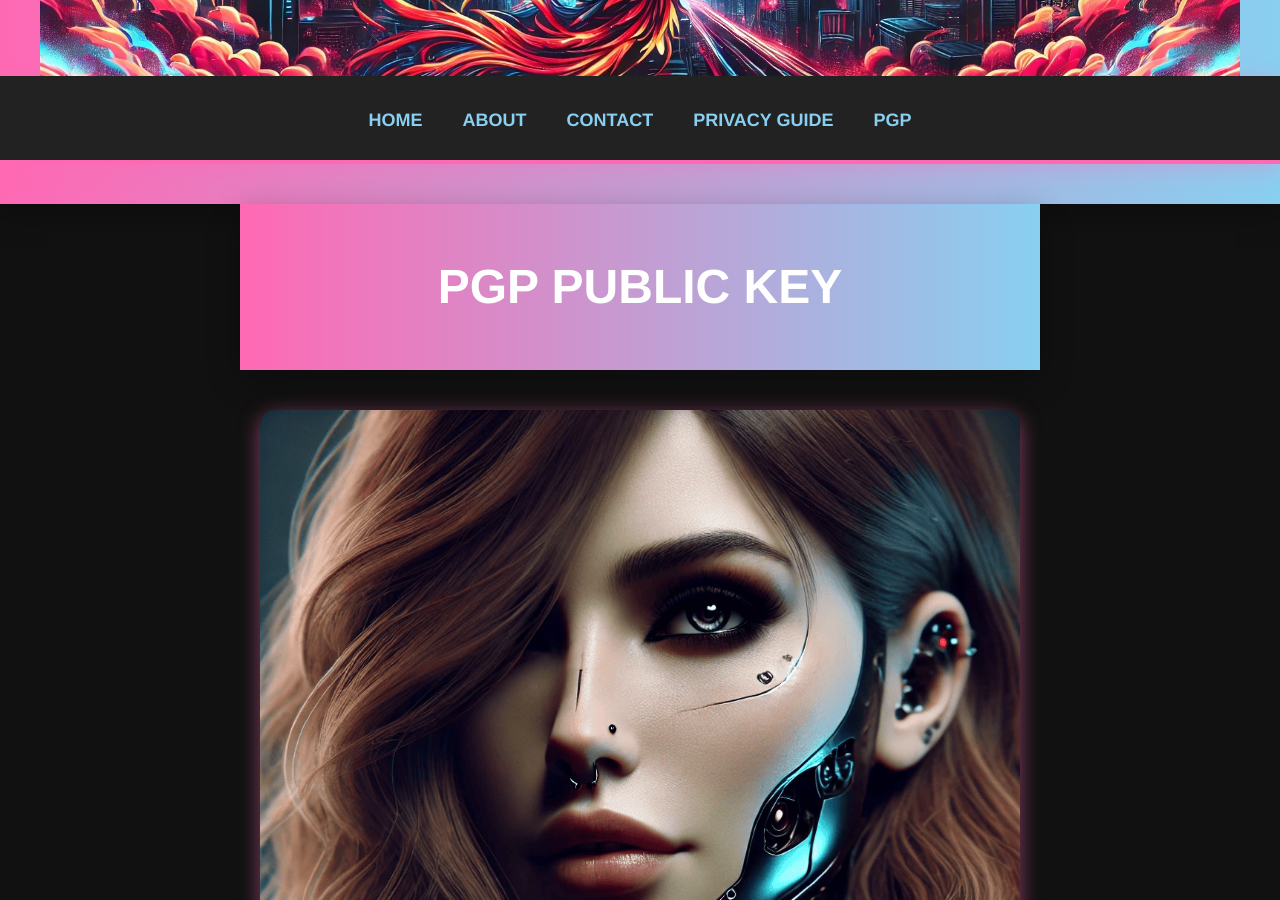
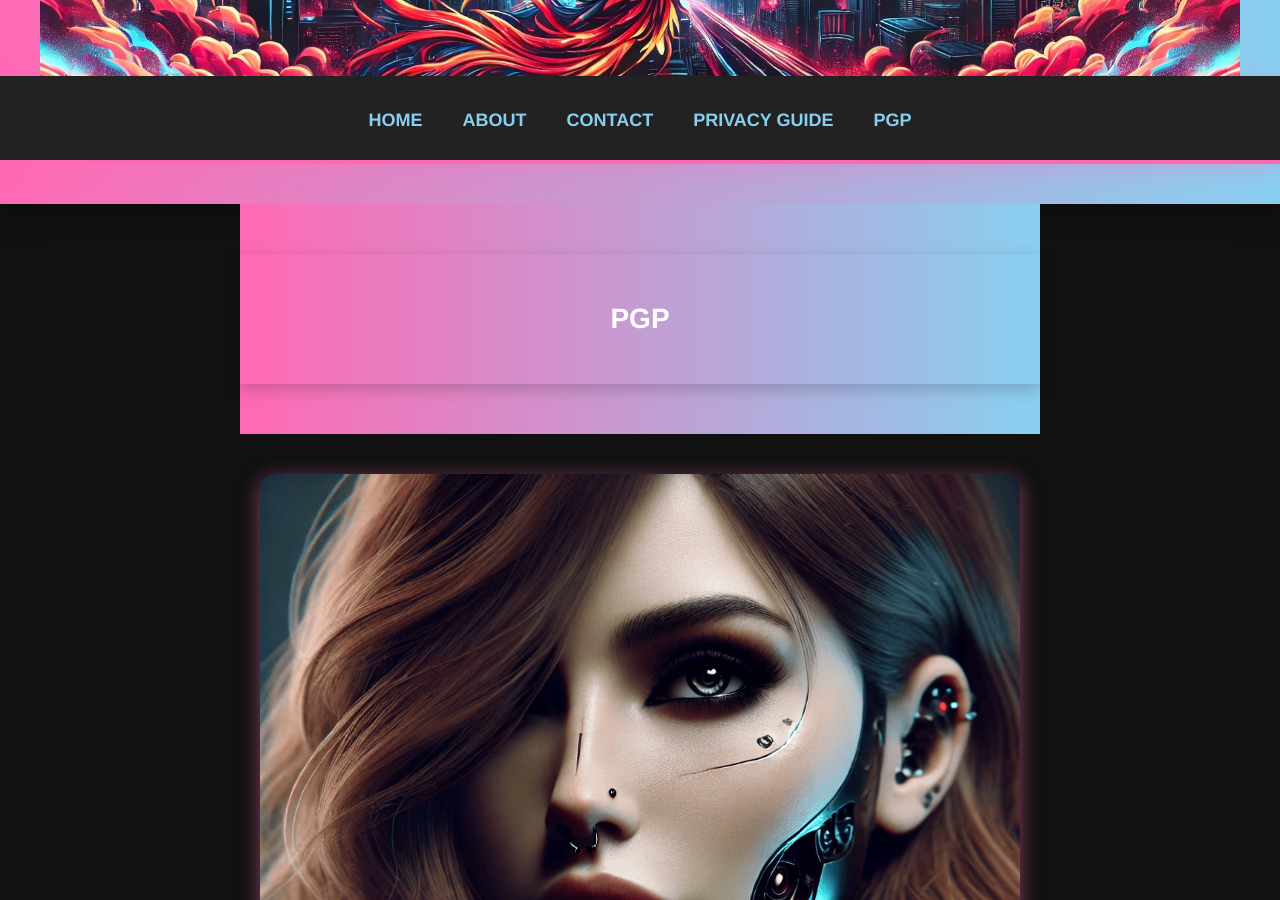
Before and after one commit to katiebucks/katiebucks.xyz, a Jekyll site: the page built from PGP.html, in a window 1280 px wide and 900 px high, scrolled down 364 px. Built offline with Jekyll 4.4.1, drawn with Linux system fonts in a browser that asks for light colours.

Commit message:
Update PGP.html

```diff
--- a/PGP.html
+++ b/PGP.html
@@ -1,11 +1,11 @@
 ---
 layout: default
-title: "PGP Public Key"
+title: "PGP"
 ---
 
-<header>
-    <h1>PGP Public Key</h1>
-</header>
+<section class="page-header">
+    <h1 class="section-title">PGP</h1>
+</section>
 
 <section class="pgp-container">
     <img src="Levîadjinn_headshot.png" alt="Levîadjinn Headshot" class="profile-image">
```
